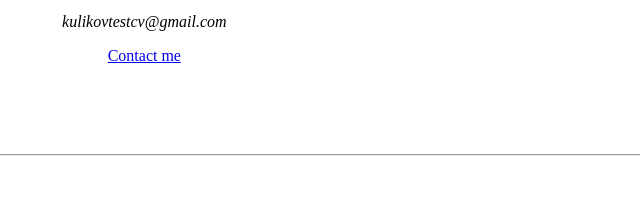
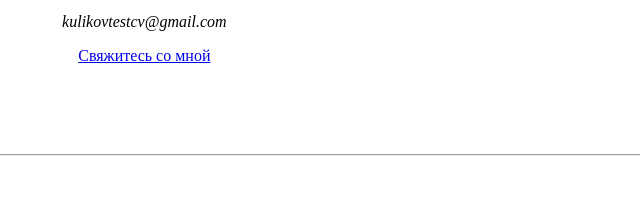
Before and after one commit to kulik8v/testcv, a plain HTML site: page index.html in a window 1280 px wide. Shown: the part 208-420 px from the top of the page, 433-1073 px from the left. Drawn offline with Linux system fonts and the light colour scheme.

Commit message:
update colors

```diff
--- a/index.html
+++ b/index.html
@@ -3,6 +3,8 @@
     <head>
         <meta charset="UTF-8">
         <title>CV</title>
+        <link rel="stylesheet" href="css/styles.css">
+
     </head>
     <body>
         <table cellspacing="20">
@@ -12,7 +14,7 @@
                     <p><em>11.08.1988, 33 года</em></p>
                     <p><em>+7 (960) 177-99-99</em></p>
                     <p><em>kulikovtestcv@gmail.com</em></p>
-                    <p><a href="contact.html">Contact me</a></p>
+                    <p class="link"><a href="contact.html">Свяжитесь со мной</a></p>
                 </center>
                 </td>
             </tr>
```
